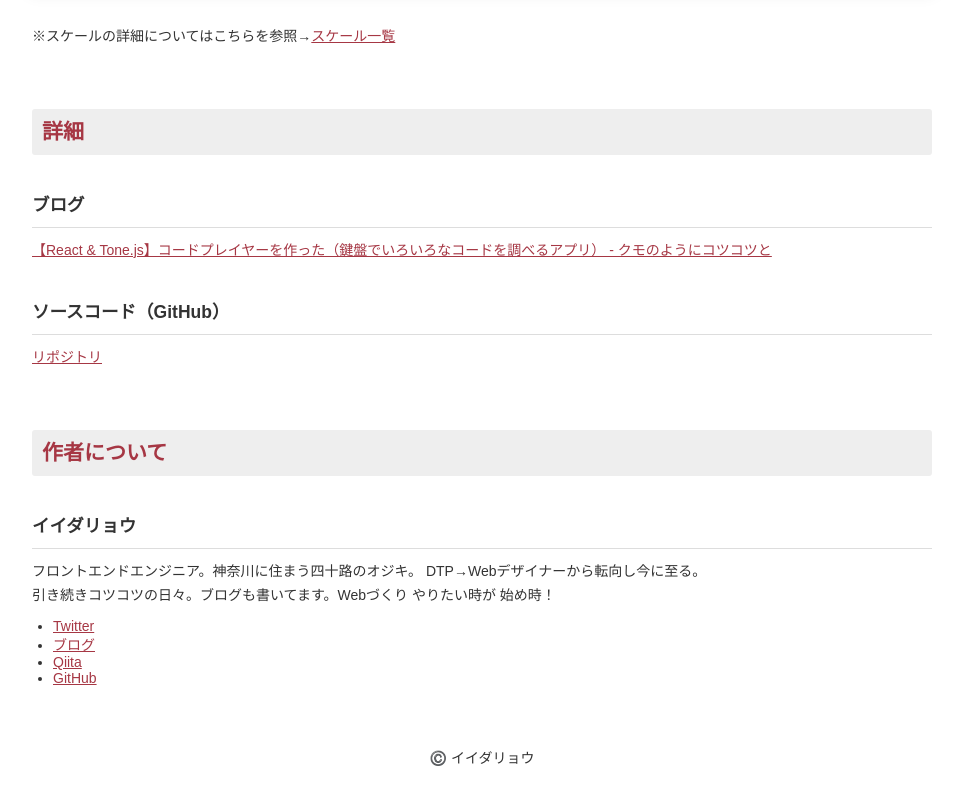
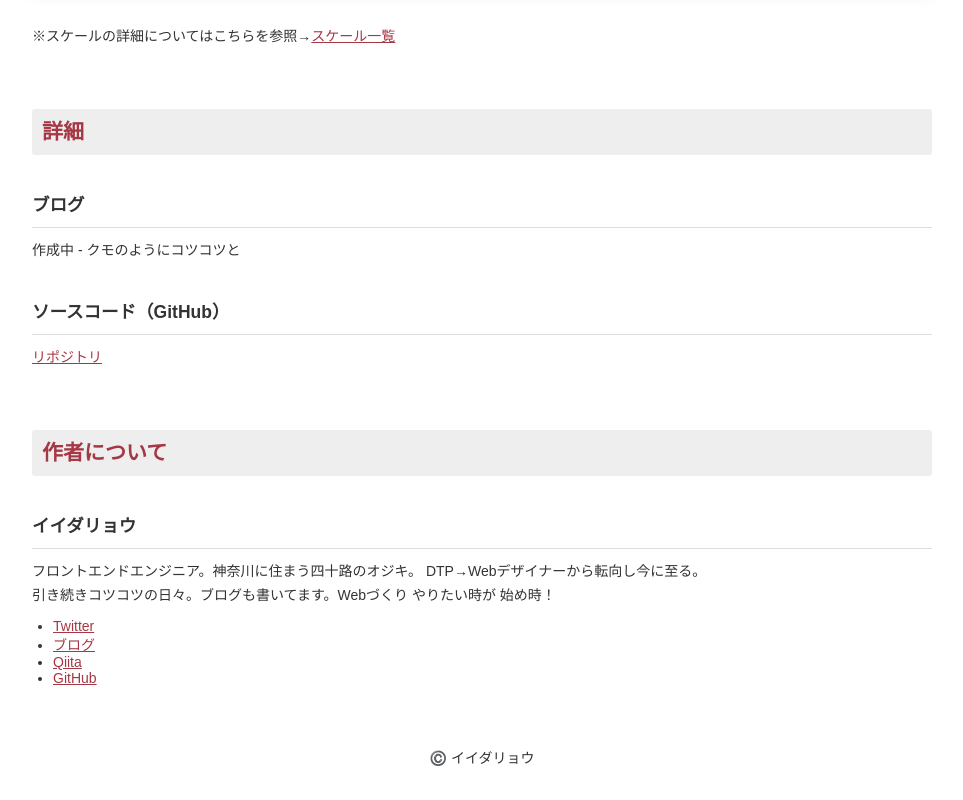
Before and after one commit to ryo-i/scale-player, a Next.js app: page /about in a window 1280 px wide. Shown: the part 4775-5575 px from the top of the page, without its empty margins (158-1121 px from the left). Built offline with nearby package versions, Linux system fonts and the light colour scheme.

Commit message:
テキスト修正 #3

```diff
--- a/pages/about.tsx
+++ b/pages/about.tsx
@@ -101,11 +101,11 @@ function About() {
                 <h2>詳細</h2>
                 <section>
                     <h3>ブログ</h3>
-                    <p><a href="https://www.i-ryo.com/entry/2021/10/27/064429">【React & Tone.js】コードプレイヤーを作った（鍵盤でいろいろなコードを調べるアプリ） - クモのようにコツコツと</a></p>
+                    <p>作成中 - クモのようにコツコツと</p>
                 </section>
                 <section>
                     <h3>ソースコード（GitHub）</h3>
-                    <p><a href="https://github.com/ryo-i/chord-player">リポジトリ</a></p>
+                    <p><a href="https://github.com/ryo-i/scale-player">リポジトリ</a></p>
                 </section>
             </section>
             <Profile />
--- a/pages/scale_type.tsx
+++ b/pages/scale_type.tsx
@@ -532,7 +532,7 @@ function About() {
                 <section>
                     <section>
                         <h3 id="arab_scale">アラブの音階</h3>
-                        <p>アラブのマカームといわれる音楽の音階。1/4音下げる微分音（四分音）があり「q（正式には逆さまのフラット）」で表すが、十二音鍵盤では再現が難しいため、半音下げのフラットの置き換えた。</p>
+                        <p>アラブのマカームといわれる音楽の音階。1/4音下げる微分音（四分音）があり「q（正式には逆さまのフラット）」で表すが、十二音鍵盤では再現が難しいため、本アプリでは半音下げのフラットに置き換えた。</p>
                         <dl>
                             <dt>マカーム・ラースト</dt>
                             <dd>
```
Also changed, not shown: 1 other file (tests, documents, lock files or other folders).
